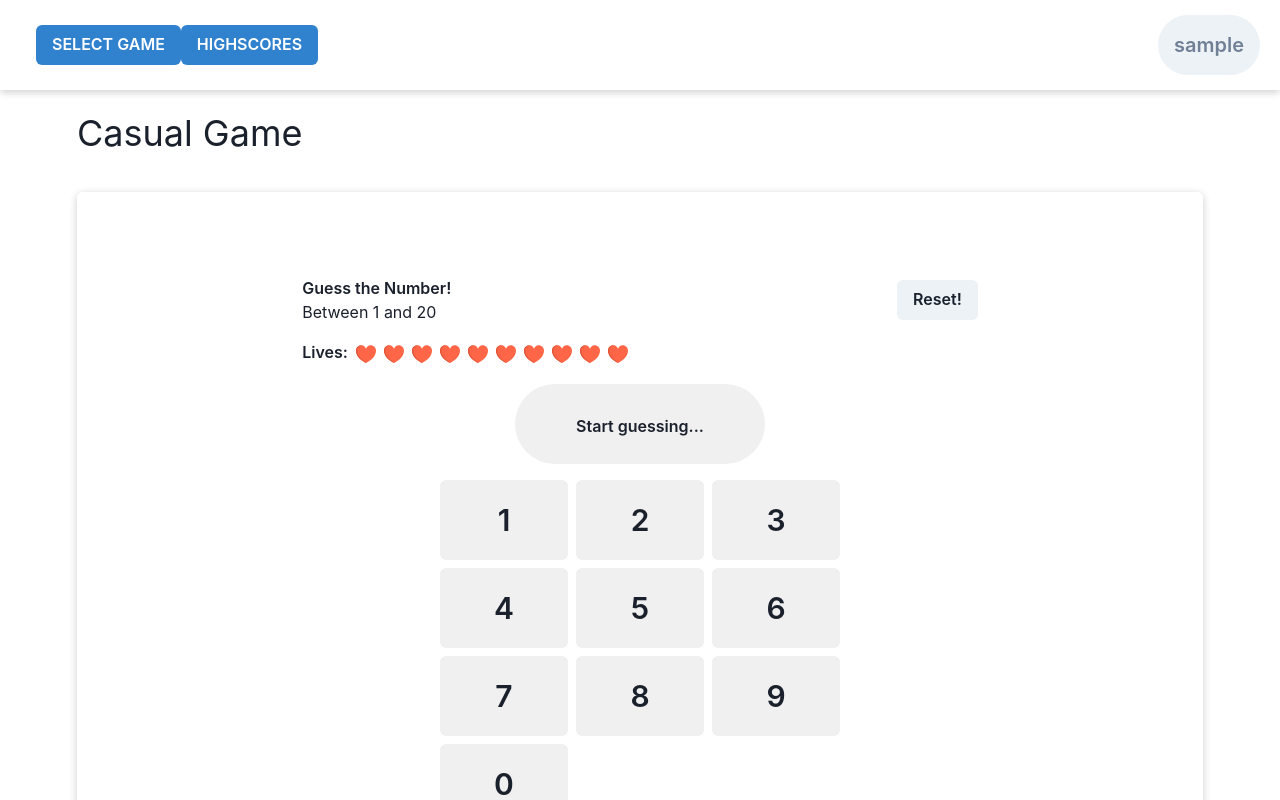
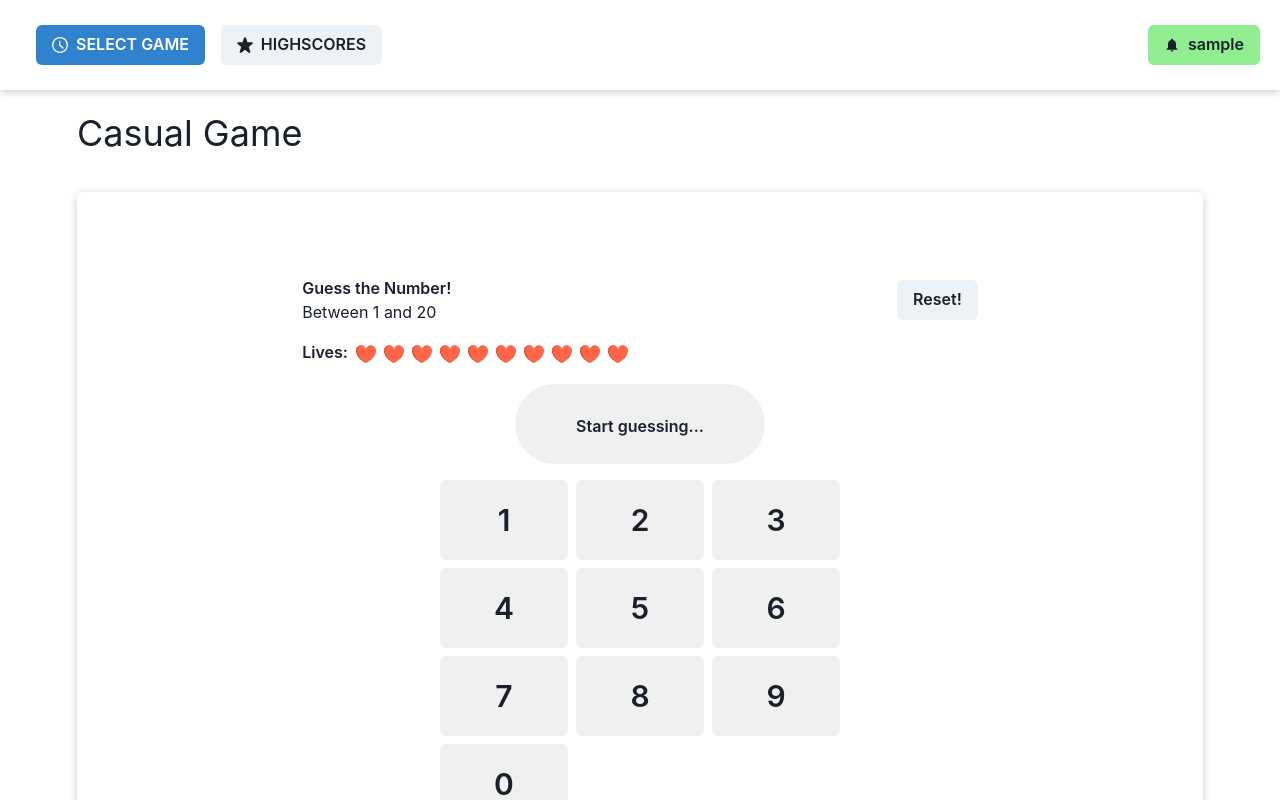
Before and after one commit to Pernjek/app_test, a Next.js app: page /game in a window 1280 px wide. Shown: the top 800 px of the page. Built offline with nearby package versions, Linux system fonts and the light colour scheme; sample sign-in values are in the browser's storage.

Commit message:
Header rework, and some cleaning

```diff
--- a/components/header/Header.jsx
+++ b/components/header/Header.jsx
@@ -1,7 +1,6 @@
 import {
   Box,
   Flex,
-  Stack,
   Button,
   MenuButton,
   Menu,
@@ -10,17 +9,22 @@ import {
   VStack,
   Text,
   Center,
-  Select,
-  WrapItem,
-  Wrap,
   MenuItem,
 } from "@chakra-ui/react";
+import { BellIcon, TimeIcon, StarIcon } from "@chakra-ui/icons";
 import { DarkModeSwitch } from "./DarkModeSwitch";
 import { userService } from "services";
 import { useRouter } from "next/router";
-
 export const Header = () => {
   const router = useRouter();
+  const { pathname } = router;
+  const isSelectGameActive =
+    pathname === "/game" || pathname === "/prime" || pathname === "/fibonacci";
+
+  const isHighscoreActive =
+    pathname === "/highscore" ||
+    pathname === "/primehighscore" ||
+    pathname === "/fibhighscore";
   const handleLogout = (event) => {
     userService.logout();
   };
@@ -45,8 +49,12 @@ export const Header = () => {
         {userService.userValue && (
           <Box p={4}>
             <Menu>
-              <MenuButton as={Button} colorScheme="blue">
-                SELECT GAME
+              <MenuButton
+                leftIcon={<TimeIcon />}
+                colorScheme={isSelectGameActive ? "blue" : "gray"}
+                as={Button}
+              >
+                <Text fontWeight="bold">SELECT GAME</Text>
               </MenuButton>
               <MenuList>
                 <MenuItem onClick={() => router.push("/game")}>
@@ -61,8 +69,14 @@ export const Header = () => {
               </MenuList>
             </Menu>
             <Menu>
-              <MenuButton as={Button} colorScheme="blue">
-                HIGHSCORES
+              <MenuButton
+                colorScheme={isHighscoreActive ? "blue" : "gray"}
+                as={Button}
+                m={4}
+                leftIcon={<StarIcon />}
+              >
+                {" "}
+                <Text fontWeight="bold">HIGHSCORES</Text>
               </MenuButton>
               <MenuList>
                 <MenuItem onClick={() => router.push("/highscore")}>
@@ -82,14 +96,9 @@ export const Header = () => {
         {userService.userValue && (
           <Box>
             <Menu>
-              <MenuButton as={Button} rounded={"full"} variant={"link"}>
-                <Center
-                  bg="avatarColor"
-                  minW="3large"
-                  minH="3large"
-                  borderRadius="full"
-                >
-                  <Text fontWeight="bold" fontSize="large" p="medium">
+              <MenuButton bg="lightgreen" as={Button} leftIcon={<BellIcon />}>
+                <Center>
+                  <Text fontWeight="bold">
                     {userService.userValue?.username}
                   </Text>
                 </Center>
--- a/components/header/PopupButton.jsx
+++ b/components/header/PopupButton.jsx
@@ -1,4 +1,4 @@
-import { Box, Button, Text } from "@chakra-ui/react";
+import { Button, Text } from "@chakra-ui/react";
 import Image from "next/image";
 
 export const PopupButton = ({ handle, text, src }) => (
--- a/components/shared/PageLayout.jsx
+++ b/components/shared/PageLayout.jsx
@@ -4,7 +4,6 @@ import { Container } from "./Container";
 import { Header } from "../header/Header";
 import { MotionLayout } from "./MotionLayout";
 import { userService } from "services";
-import Favicon from "./Favicon";
 
 const HEADER_HEIGHT = "90px";
 
```
Also changed, not shown: pages/fibhighscore/index.jsx (+3 -13 lines), pages/highscore/index.jsx (+2 -12 lines), pages/primehighscore/index.jsx (+3 -13 lines).
